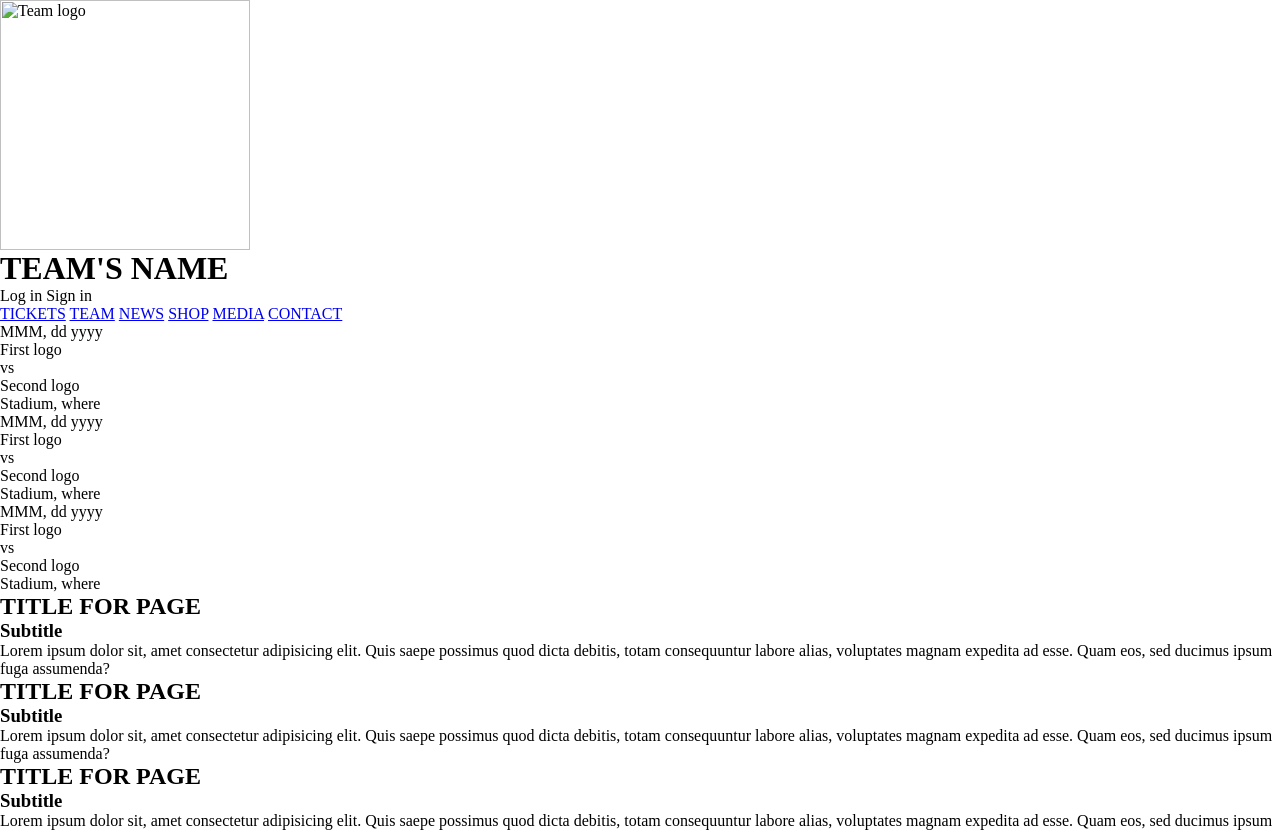
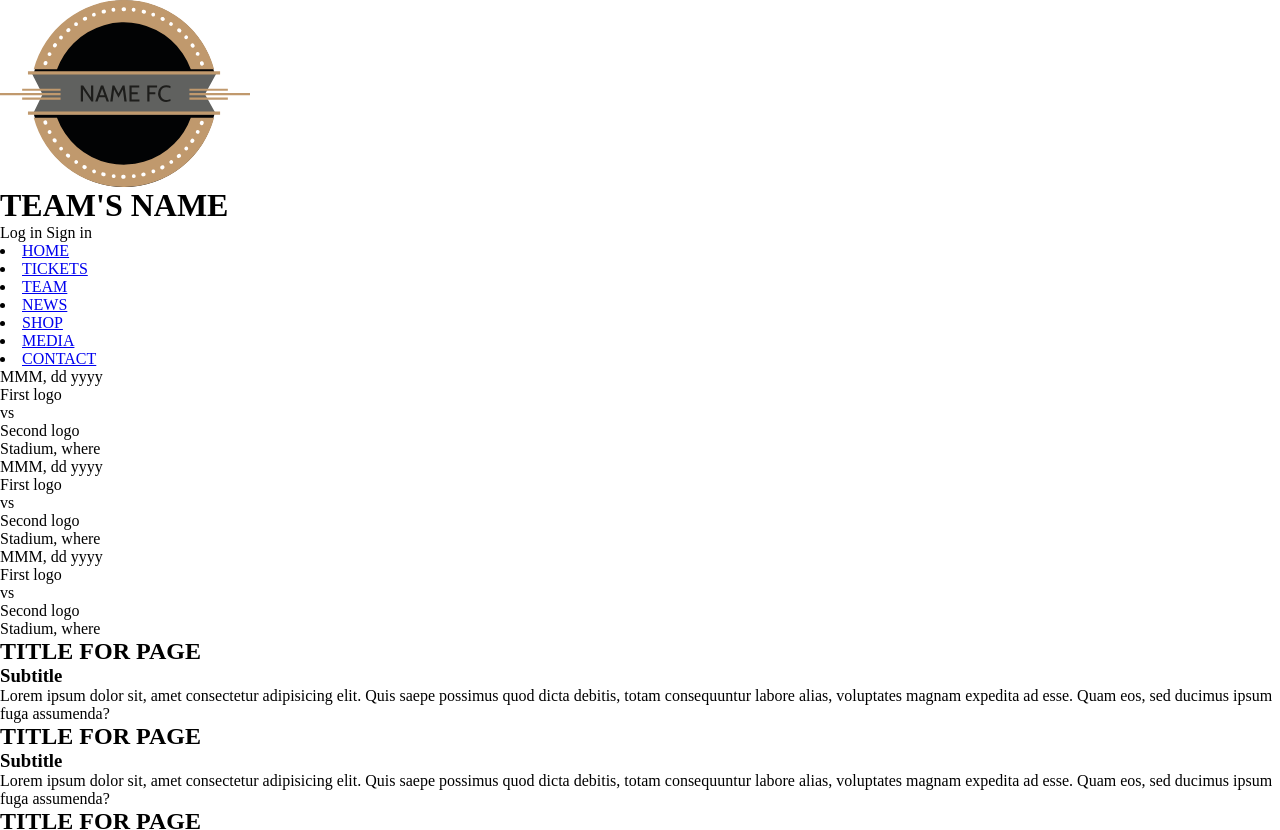
Before and after one commit to jrkaren9/webdev, a plain HTML site: page index.html in a window 1280 px wide. Shown: the top 830 px of the page. Drawn offline with Linux system fonts and the light colour scheme.

Commit message:
Add home link in the nav bar and use li

```diff
--- a/index.html
+++ b/index.html
@@ -7,19 +7,20 @@
     <title>Team Website</title>
 </head>
 <body>
-    <img src="logo.svg" alt= "Team logo" width="250">
+    <img src="imgs/logo.svg" alt= "Team logo" width="250">
     <header>
         <h1>TEAM'S NAME</h1>
     </header>
     <span>Log in</span>
     <span>Sign in</span>
     <nav>
-        <a href="tickets.html">TICKETS</a>
-        <a href="team.html">TEAM</a>
-        <a href="news.html">NEWS</a>
-        <a href="store.html">SHOP</a>
-        <a href="media.html">MEDIA</a>
-        <a href="contact.html">CONTACT</a>
+        <li><a href="index.html">HOME</a></li>
+        <li><a href="tickets.html">TICKETS</a></li>
+        <li><a href="team.html">TEAM</a></li>
+        <li><a href="news.html">NEWS</a></li>
+        <li><a href="store.html">SHOP</a></li>
+        <li><a href="media.html">MEDIA</a></li>
+        <li><a href="contact.html">CONTACT</a></li>
     </nav>
     <aside>
         <div>
```
Also changed, not shown: contact.html (+7 -6 lines), media.html (+7 -6 lines), news.html (+7 -6 lines), store.html (+7 -6 lines), team.html (+7 -6 lines), tickets.html (+7 -6 lines).
